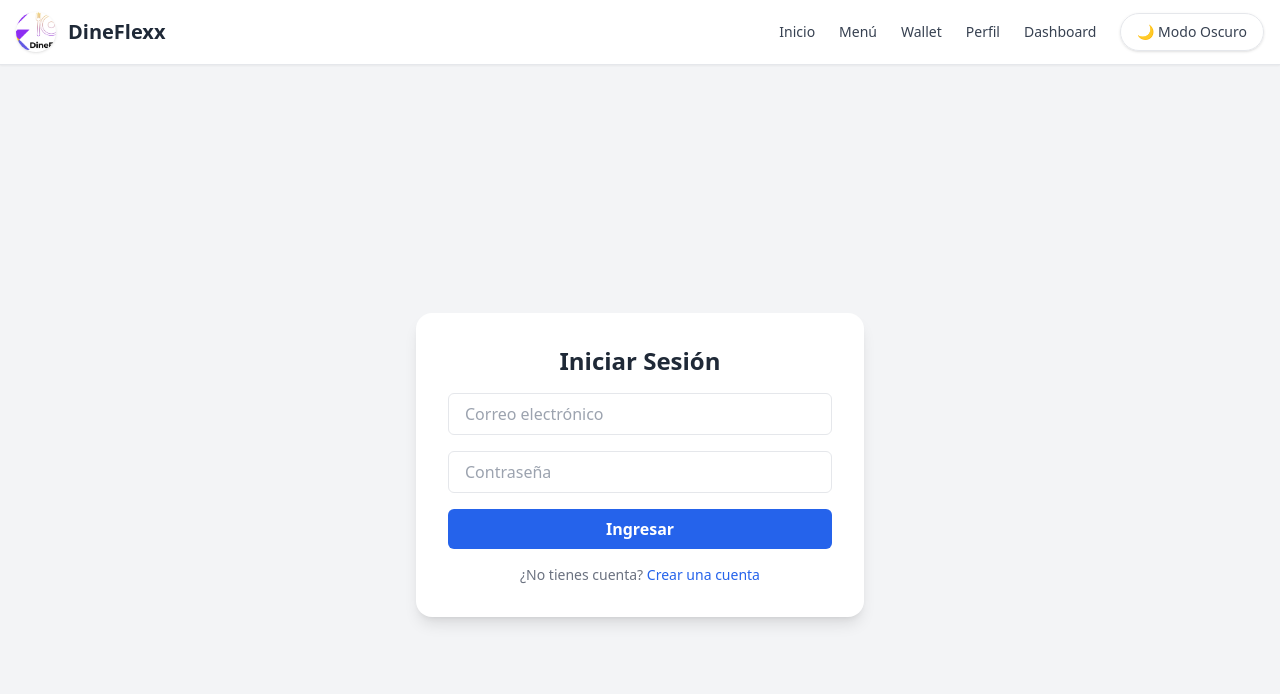
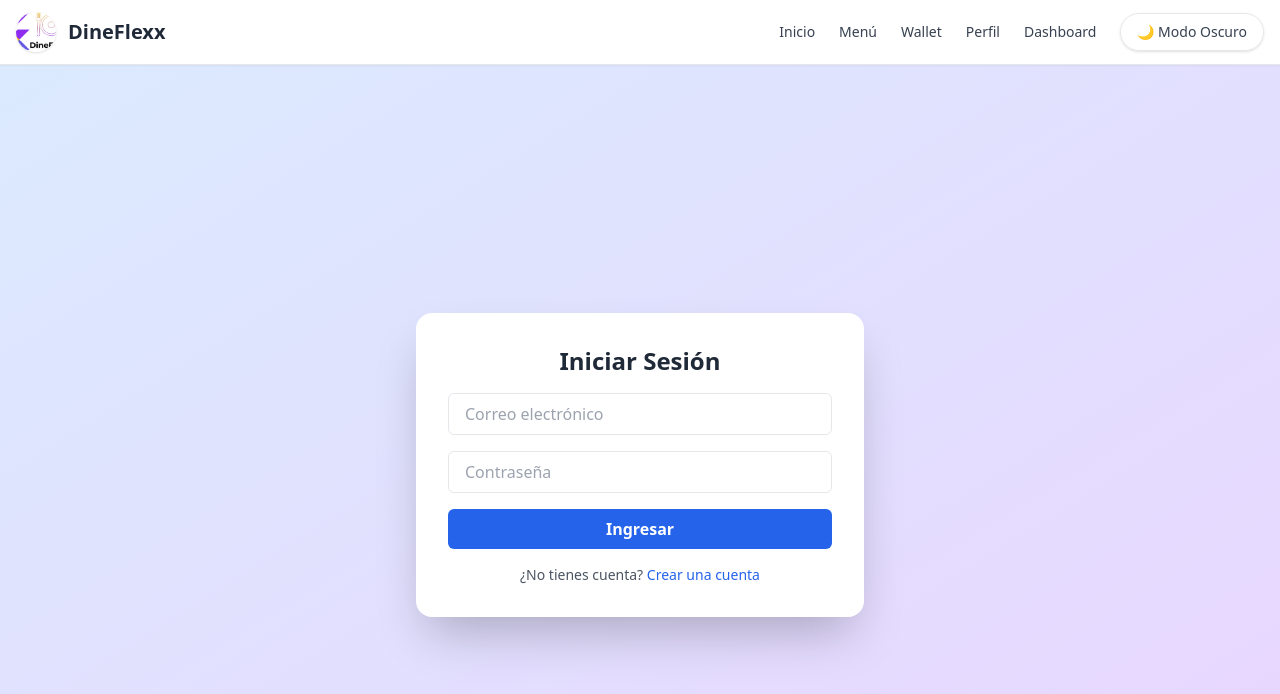
Before and after one commit to Angel6115/DineFlexx, a React (Vite) app: page /login in a window 1280 px wide. Shown: the top 694 px of the page. Built offline with nearby package versions, Linux system fonts and the light colour scheme.

Commit message:
fix: Login.jsx actualizado con ruta correcta y animación

```diff
--- a/src/Login.jsx
+++ b/src/Login.jsx
@@ -2,6 +2,7 @@
 import { useState } from "react"
 import { supabase } from "./supabaseClient"
 import { useNavigate } from "react-router-dom"
+import { motion } from "framer-motion"
 
 export default function Login() {
   const [email, setEmail] = useState("")
@@ -27,8 +28,13 @@ export default function Login() {
   }
 
   return (
-    <div className="min-h-screen flex items-center justify-center bg-gray-100 dark:bg-gray-900 px-4">
-      <div className="w-full max-w-md bg-white dark:bg-gray-800 p-8 rounded-2xl shadow-lg">
+    <div className="min-h-screen flex items-center justify-center bg-gradient-to-br from-blue-100 to-purple-200 px-4 font-sans">
+      <motion.div
+        initial={{ opacity: 0, y: 30 }}
+        animate={{ opacity: 1, y: 0 }}
+        transition={{ duration: 0.6 }}
+        className="w-full max-w-md bg-white dark:bg-gray-800 p-8 rounded-2xl shadow-2xl"
+      >
         <h1 className="text-2xl font-bold mb-4 text-center text-gray-800 dark:text-white">
           {isLogin ? "Iniciar Sesión" : "Crear Cuenta"}
         </h1>
@@ -52,13 +58,13 @@ export default function Login() {
           />
           <button
             type="submit"
-            className="w-full bg-blue-600 hover:bg-blue-700 text-white py-2 rounded-md font-semibold"
+            className="w-full bg-blue-600 hover:bg-blue-700 text-white py-2 rounded-md font-semibold transition"
           >
             {isLogin ? "Ingresar" : "Registrarse"}
           </button>
         </form>
-        <p className="mt-4 text-center text-sm text-gray-500 dark:text-gray-400">
-          {isLogin ? "¿No tienes cuenta?" : "¿Ya tienes cuenta?"} {" "}
+        <p className="mt-4 text-center text-sm text-gray-600 dark:text-gray-400">
+          {isLogin ? "¿No tienes cuenta?" : "¿Ya tienes cuenta?"}{" "}
           <button
             onClick={() => setIsLogin(!isLogin)}
             className="text-blue-600 hover:underline dark:text-blue-400"
@@ -66,7 +72,7 @@ export default function Login() {
             {isLogin ? "Crear una cuenta" : "Iniciar sesión"}
           </button>
         </p>
-      </div>
+      </motion.div>
     </div>
   )
 }
```
